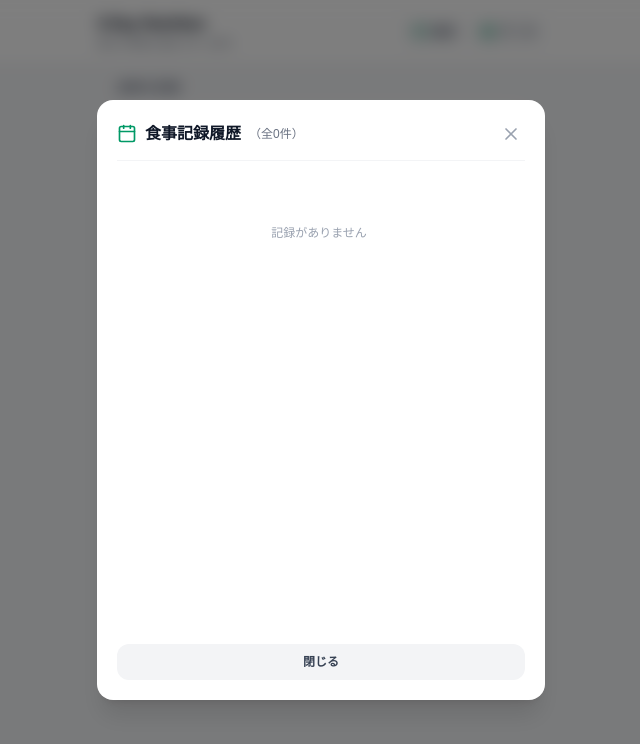
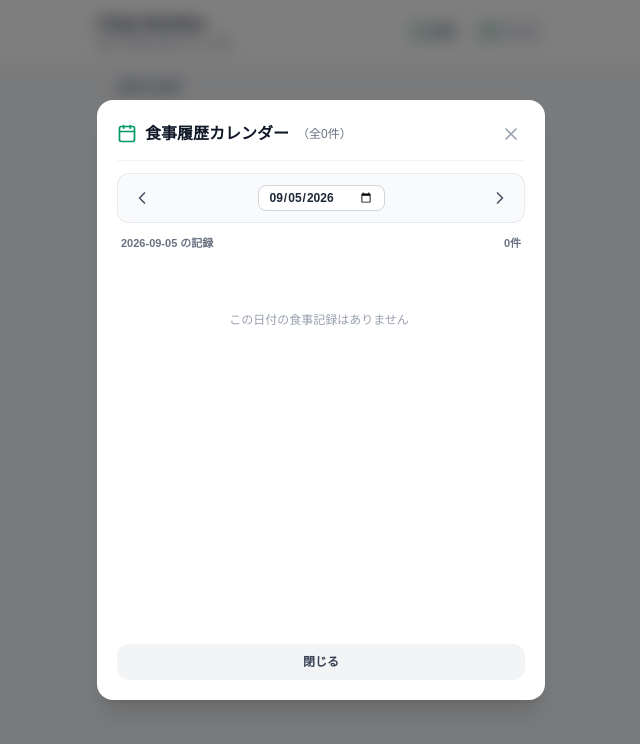
Before and after one commit to kishikawakishikawa-ai/nutrition-pwa, a Next.js app: page / in a window 1280 px wide. Both pictures are taken after a click on the button "履歴". Shown: the top 744 px of the page, without its empty margins (319-959 px from the left). Built offline with nearby package versions, Linux system fonts and the light colour scheme.

Commit message:
fix: restore daily calendar navigation and food text display, convert nutrient keys to Japanese

```diff
--- a/components/HistoryModal.tsx
+++ b/components/HistoryModal.tsx
@@ -1,7 +1,7 @@
 "use client";
 
 import React, { useState } from "react";
-import { X, Calendar, ChevronRight, Utensils } from "lucide-react";
+import { X, Calendar as CalendarIcon, ChevronLeft, ChevronRight, ChevronRight as ArrowRight, Utensils } from "lucide-react";
 import { MealRecord } from "@/types/nutrition";
 
 interface HistoryModalProps {
@@ -11,36 +11,109 @@ interface HistoryModalProps {
   onDeleteRecord?: (id: string) => void;
 }
 
+// 栄養素キーの日本語名および単位の対応マップ
+const NUTRIENT_NAME_MAP: Record<string, { name: string; unit: string }> = {
+  calories_kcal: { name: "エネルギー", unit: "kcal" },
+  calories: { name: "エネルギー", unit: "kcal" },
+  エネルギー: { name: "エネルギー", unit: "kcal" },
+  protein_g: { name: "タンパク質", unit: "g" },
+  protein: { name: "タンパク質", unit: "g" },
+  タンパク質: { name: "タンパク質", unit: "g" },
+  fat_g: { name: "脂質", unit: "g" },
+  fat: { name: "脂質", unit: "g" },
+  脂質: { name: "脂質", unit: "g" },
+  carbs_g: { name: "炭水化物", unit: "g" },
+  carbs: { name: "炭水化物", unit: "g" },
+  炭水化物: { name: "炭水化物", unit: "g" },
+  fiber_g: { name: "食物繊維", unit: "g" },
+  fiber: { name: "食物繊維", unit: "g" },
+  食物繊維: { name: "食物繊維", unit: "g" },
+  salt_equivalent_g: { name: "食塩相当量", unit: "g" },
+  salt_g: { name: "食塩相当量", unit: "g" },
+  vitamin_a_ug: { name: "ビタミンA", unit: "μg" },
+  vitamin_b1_mg: { name: "ビタミンB1", unit: "mg" },
+  vitamin_b2_mg: { name: "ビタミンB2", unit: "mg" },
+  vitamin_c_mg: { name: "ビタミンC", unit: "mg" },
+  vitamin_d_ug: { name: "ビタミンD", unit: "μg" },
+  calcium_mg: { name: "カルシウム", unit: "mg" },
+  iron_mg: { name: "鉄分", unit: "mg" },
+  zinc_mg: { name: "亜鉛", unit: "mg" },
+  potassium_mg: { name: "カリウム", unit: "mg" },
+  magnesium_mg: { name: "マグネシウム", unit: "mg" },
+};
+
 export const HistoryModal: React.FC<HistoryModalProps> = ({
   isOpen,
   onClose,
   records,
   onDeleteRecord,
 }) => {
+  // 今日の日付 (YYYY-MM-DD) を初期値として保持
+  const [selectedDateStr, setSelectedDateStr] = useState<string>(
+    new Date().toISOString().split("T")[0]
+  );
   const [selectedRecord, setSelectedRecord] = useState<MealRecord | null>(null);
 
   if (!isOpen) return null;
 
-  // 日付の取得処理ヘルパー
+  // 記録の日時を Date オブジェクトで取得する関数
   const getRecordDate = (rec: MealRecord): Date => {
-    const rawDate = rec.timestamp || rec.createdAt || rec.date;
-    if (!rawDate) return new Date();
-    return new Date(rawDate);
+    const ts = rec.consumedAt || rec.timestamp || rec.createdAt || rec.date;
+    if (!ts) return new Date();
+    return new Date(ts);
   };
 
-  // 日付順（新しい順）に並べ替え
-  const sortedRecords = [...records].sort(
-    (a, b) => getRecordDate(b).getTime() - getRecordDate(a).getTime()
-  );
+  // 食事内容テキストを確実に取得する関数
+  const getRecordText = (rec: MealRecord): string => {
+    return (
+      rec.mealSummary ||
+      rec.inputText ||
+      rec.foodText ||
+      rec.rawText ||
+      rec.text ||
+      "食事内容の記録"
+    );
+  };
+
+  // 栄養素の数値を安全に取得する関数
+  const getNutrientVal = (nutrients: any, keys: string[]): number => {
+    if (!nutrients) return 0;
+    for (const key of keys) {
+      if (nutrients[key] !== undefined && nutrients[key] !== null) {
+        const val = Number(nutrients[key]);
+        if (!isNaN(val)) return val;
+      }
+    }
+    return 0;
+  };
+
+  // 日付の切り替え操作
+  const handleDateChange = (days: number) => {
+    const current = new Date(selectedDateStr);
+    current.setDate(current.getDate() + days);
+    setSelectedDateStr(current.toISOString().split("T")[0]);
+  };
+
+  // 選択日の記録のみを抽出（時間順：新しい順）
+  const filteredRecords = records
+    .filter((rec) => {
+      const recDate = getRecordDate(rec);
+      const year = recDate.getFullYear();
+      const month = String(recDate.getMonth() + 1).padStart(2, "0");
+      const day = String(recDate.getDate()).padStart(2, "0");
+      const formattedRecDate = `${year}-${month}-${day}`;
+      return formattedRecDate === selectedDateStr;
+    })
+    .sort((a, b) => getRecordDate(b).getTime() - getRecordDate(a).getTime());
 
   return (
     <div className="fixed inset-0 z-50 bg-black/50 backdrop-blur-sm flex items-end sm:items-center justify-center p-0 sm:p-4">
-      <div className="bg-white w-full max-w-md h-[85vh] sm:h-[75vh] rounded-t-3xl sm:rounded-2xl p-5 shadow-xl flex flex-col space-y-4 animate-in slide-in-from-bottom duration-200">
+      <div className="bg-white w-full max-w-md h-[85vh] sm:h-[75vh] rounded-t-3xl sm:rounded-2xl p-5 shadow-xl flex flex-col space-y-3 animate-in slide-in-from-bottom duration-200">
         {/* ヘッダー */}
         <div className="flex items-center justify-between border-b border-gray-100 pb-3 flex-shrink-0">
           <div className="flex items-center gap-2">
-            <Calendar className="w-5 h-5 text-emerald-600" />
-            <h3 className="text-base font-bold text-gray-900">食事記録履歴</h3>
+            <CalendarIcon className="w-5 h-5 text-emerald-600" />
+            <h3 className="text-base font-bold text-gray-900">食事履歴カレンダー</h3>
             <span className="text-xs text-gray-500">（全{records.length}件）</span>
           </div>
           <button
@@ -51,27 +124,56 @@ export const HistoryModal: React.FC<HistoryModalProps> = ({
           </button>
         </div>
 
-        {/* 履歴リスト（付箋カード一覧） */}
+        {/* 日付選択バー */}
+        <div className="bg-gray-50 border border-gray-200/80 rounded-xl p-2 flex items-center justify-between flex-shrink-0">
+          <button
+            type="button"
+            onClick={() => handleDateChange(-1)}
+            className="p-1.5 text-gray-600 hover:bg-gray-200/70 rounded-lg active:scale-95 transition-all"
+            title="前日"
+          >
+            <ChevronLeft className="w-5 h-5" />
+          </button>
+
+          <div className="flex items-center gap-1.5">
+            <input
+              type="date"
+              value={selectedDateStr}
+              onChange={(e) => setSelectedDateStr(e.target.value)}
+              className="bg-white border border-gray-300 text-gray-800 text-xs font-bold rounded-lg px-2.5 py-1 focus:outline-none focus:ring-1 focus:ring-emerald-500"
+            />
+          </div>
+
+          <button
+            type="button"
+            onClick={() => handleDateChange(1)}
+            className="p-1.5 text-gray-600 hover:bg-gray-200/70 rounded-lg active:scale-95 transition-all"
+            title="翌日"
+          >
+            <ChevronRight className="w-5 h-5" />
+          </button>
+        </div>
+
+        <div className="text-[11px] font-semibold text-gray-500 px-1 flex justify-between items-center flex-shrink-0">
+          <span>{selectedDateStr} の記録</span>
+          <span>{filteredRecords.length}件</span>
+        </div>
+
+        {/* 1日分の履歴リスト（付箋カード一覧） */}
         <div className="flex-1 overflow-y-auto space-y-2.5 pr-1">
-          {sortedRecords.length === 0 ? (
+          {filteredRecords.length === 0 ? (
             <div className="text-center py-12 text-gray-400 text-xs">
-              記録がありません
+              この日付の食事記録はありません
             </div>
           ) : (
-            sortedRecords.map((rec) => {
+            filteredRecords.map((rec) => {
               const dateObj = getRecordDate(rec);
-              const dateStr = `${dateObj.getMonth() + 1}/${dateObj.getDate()} ${String(
+              const timeStr = `${dateObj.getMonth() + 1}/${dateObj.getDate()} ${String(
                 dateObj.getHours()
               ).padStart(2, "0")}:${String(dateObj.getMinutes()).padStart(2, "0")}`;
 
-              const nutrients = (rec.nutrients || {}) as Record<string, any>;
-              const calories =
-                nutrients.calories ?? nutrients.エネルギー ?? nutrients.calories_kcal ?? 0;
-              const protein =
-                nutrients.protein ?? nutrients.protein_g ?? nutrients.タンパク質 ?? 0;
-
-              const displayText =
-                rec.foodText || rec.rawText || rec.text || "食事内容の記録";
+              const calories = getNutrientVal(rec.nutrients, ["calories", "エネルギー", "calories_kcal"]);
+              const protein = getNutrientVal(rec.nutrients, ["protein", "protein_g", "タンパク質"]);
 
               return (
                 <div
@@ -81,21 +183,21 @@ export const HistoryModal: React.FC<HistoryModalProps> = ({
                 >
                   <div className="flex justify-between items-start mb-1.5">
                     <span className="text-[11px] font-semibold text-amber-800 bg-amber-100/80 px-2 py-0.5 rounded-full">
-                      {dateStr}
+                      {timeStr}
                     </span>
                     <div className="flex items-center gap-1 text-xs text-amber-700 font-medium">
-                      <span>{Math.round(Number(calories) || 0)} kcal</span>
-                      <ChevronRight className="w-4 h-4 text-amber-400 group-hover:translate-x-0.5 transition-transform" />
+                      <span>{Math.round(calories)} kcal</span>
+                      <ArrowRight className="w-4 h-4 text-amber-400 group-hover:translate-x-0.5 transition-transform" />
                     </div>
                   </div>
 
                   <p className="text-xs text-gray-800 font-medium line-clamp-2 leading-relaxed">
-                    {displayText}
+                    {getRecordText(rec)}
                   </p>
 
-                  {Number(protein) > 0 && (
+                  {protein > 0 && (
                     <div className="mt-2 pt-2 border-t border-amber-200/40 flex items-center justify-between text-[11px] text-gray-600">
-                      <span>タンパク質: {Math.round((Number(protein) || 0) * 10) / 10}g</span>
+                      <span>タンパク質: {Math.round(protein * 10) / 10}g</span>
                       <span className="text-[10px] text-amber-600">タップして詳細表示</span>
                     </div>
                   )}
@@ -144,31 +246,30 @@ export const HistoryModal: React.FC<HistoryModalProps> = ({
 
             <div className="bg-gray-50 rounded-xl p-3 border border-gray-100">
               <p className="text-xs text-gray-700 leading-relaxed font-medium">
-                {selectedRecord.foodText ||
-                  selectedRecord.rawText ||
-                  selectedRecord.text ||
-                  "食事内容の記録"}
+                {getRecordText(selectedRecord)}
               </p>
             </div>
 
-            {/* 栄養素テーブル */}
+            {/* 栄養素テーブル（日本語変換表示） */}
             <div className="flex-1 overflow-y-auto space-y-1.5 pr-1">
               <div className="text-xs font-bold text-gray-500 mb-2">栄養成分一覧</div>
               {selectedRecord.nutrients &&
               Object.keys(selectedRecord.nutrients).length > 0 ? (
                 <div className="grid grid-cols-2 gap-2 text-xs">
                   {Object.entries(selectedRecord.nutrients).map(([key, val]) => {
-                    const valueNum = typeof val === "number" ? val : parseFloat(val as string);
+                    const valueNum = typeof val === "number" ? val : parseFloat(val);
                     if (isNaN(valueNum)) return null;
+
+                    const mapped = NUTRIENT_NAME_MAP[key] || { name: key, unit: "" };
 
                     return (
                       <div
                         key={key}
                         className="flex justify-between items-center bg-gray-50 p-2 rounded-lg border border-gray-100"
                       >
-                        <span className="text-gray-600 font-medium">{key}</span>
+                        <span className="text-gray-600 font-medium">{mapped.name}</span>
                         <span className="font-bold text-gray-900">
-                          {Math.round(valueNum * 10) / 10}
+                          {Math.round(valueNum * 10) / 10} {mapped.unit}
                         </span>
                       </div>
                     );
```
